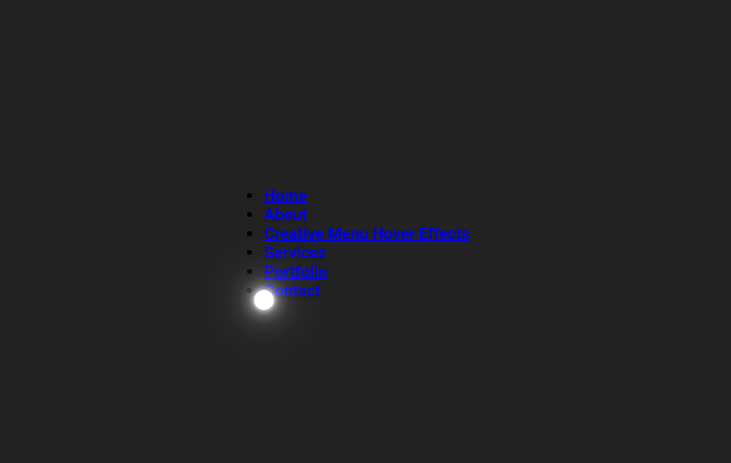
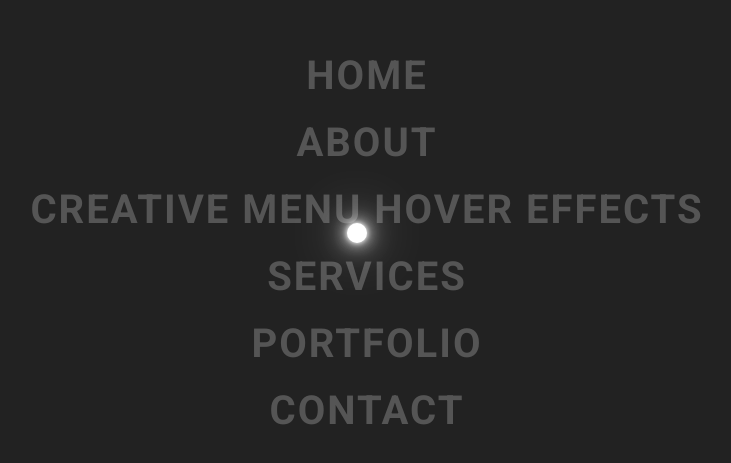
Before and after one commit to pokep31/Menu-Hover-Effects, a plain HTML site: page index.html in a window 1280 px wide. Shown: the part 157-620 px from the top of the page, without its empty margins (273-1004 px from the left). Drawn offline with Linux system fonts and the light colour scheme.

Commit message:
Fin del proyecto

```diff
--- a/assets/css/styles.css
+++ b/assets/css/styles.css
@@ -13,6 +13,41 @@ body{
   align-items: center;
   min-height: 100vh;
   background: #222;
+  cursor: none; /*quitamos el cursor, para que solamente se vea el creado con forma de círculo */
+}
+
+ul{
+  position: relative;
+  display: flex;
+  align-items: center;
+  justify-content: center;
+  flex-direction: column;
+}
+ul li{
+  position: relative;
+  padding: 10px 0;
+  text-align: center;
+  list-style: none;
+}
+ul li a{
+  text-decoration: none;
+  color: #555;
+  cursor: none;
+}
+ul li a span{
+  position: relative;
+  font-size: 2.5em;
+  letter-spacing: .05em;
+  transition: .25s;
+  text-transform: uppercase;
+}
+ul li:hover a span{
+  color: #fff;
+  text-shadow: 0 0 5px #fff,
+              0 0 15px #fff,
+              0 0 30px #fff,
+              0 0 60px #fff,
+              0 0 100px #fff;
 }
 
 #cursor{
--- a/assets/js/main.js
+++ b/assets/js/main.js
@@ -0,0 +1,12 @@
+// Separa cada letra del <a> en un <span>
+let text = document.querySelectorAll('ul li a').forEach(text => {
+  text.innerHTML = text.innerText.split('').map((letters,i) => `<span style="transition-delay:${i*40}ms;">${letters}</span>`).join('')
+})
+
+
+// Función para mover el cursor previamente creado
+let cursor = document.querySelector('#cursor');
+document.addEventListener('mousemove', (e) => {
+  cursor.style.top = e.pageY + 'px';
+  cursor.style.left = e.pageX + 'px';
+})
```
